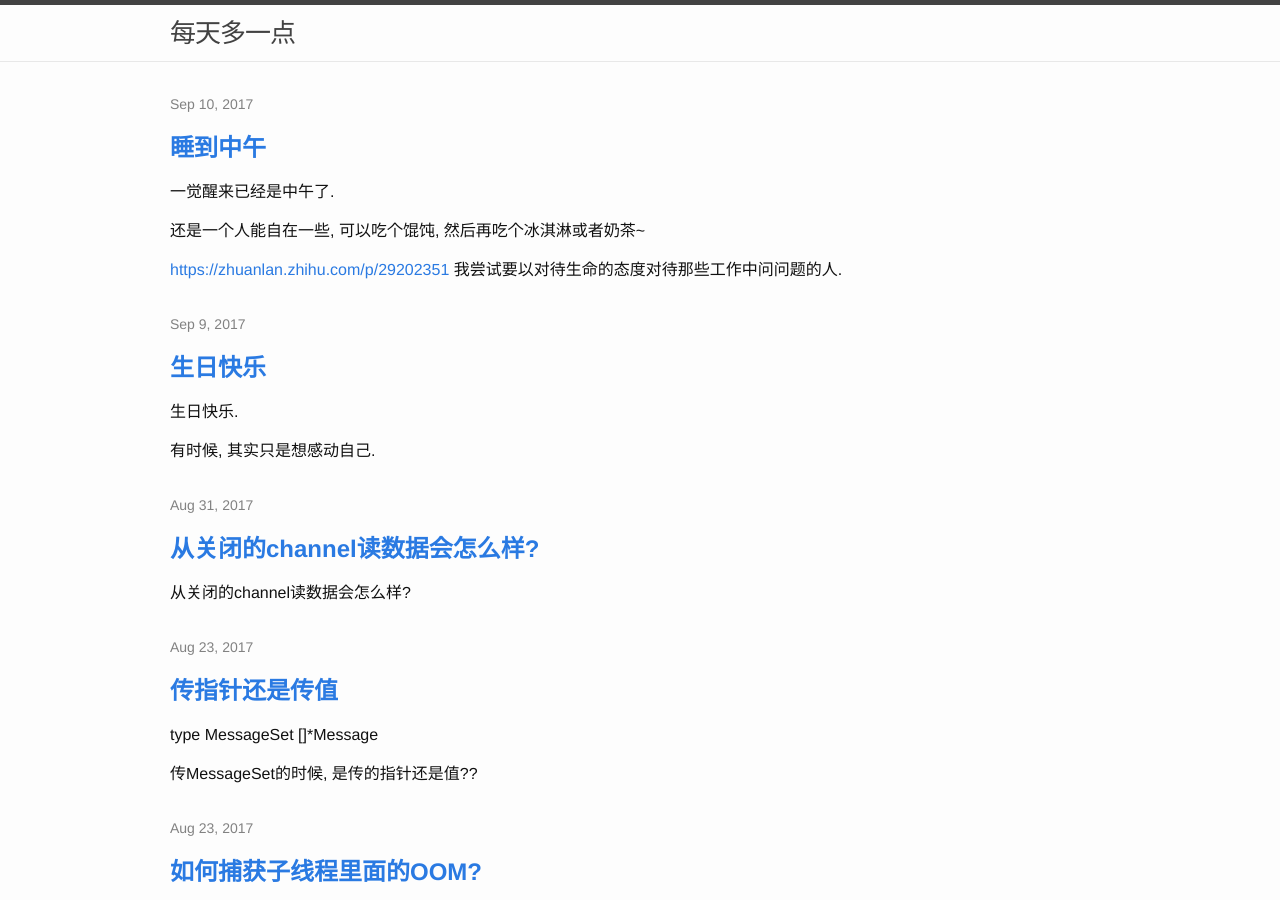
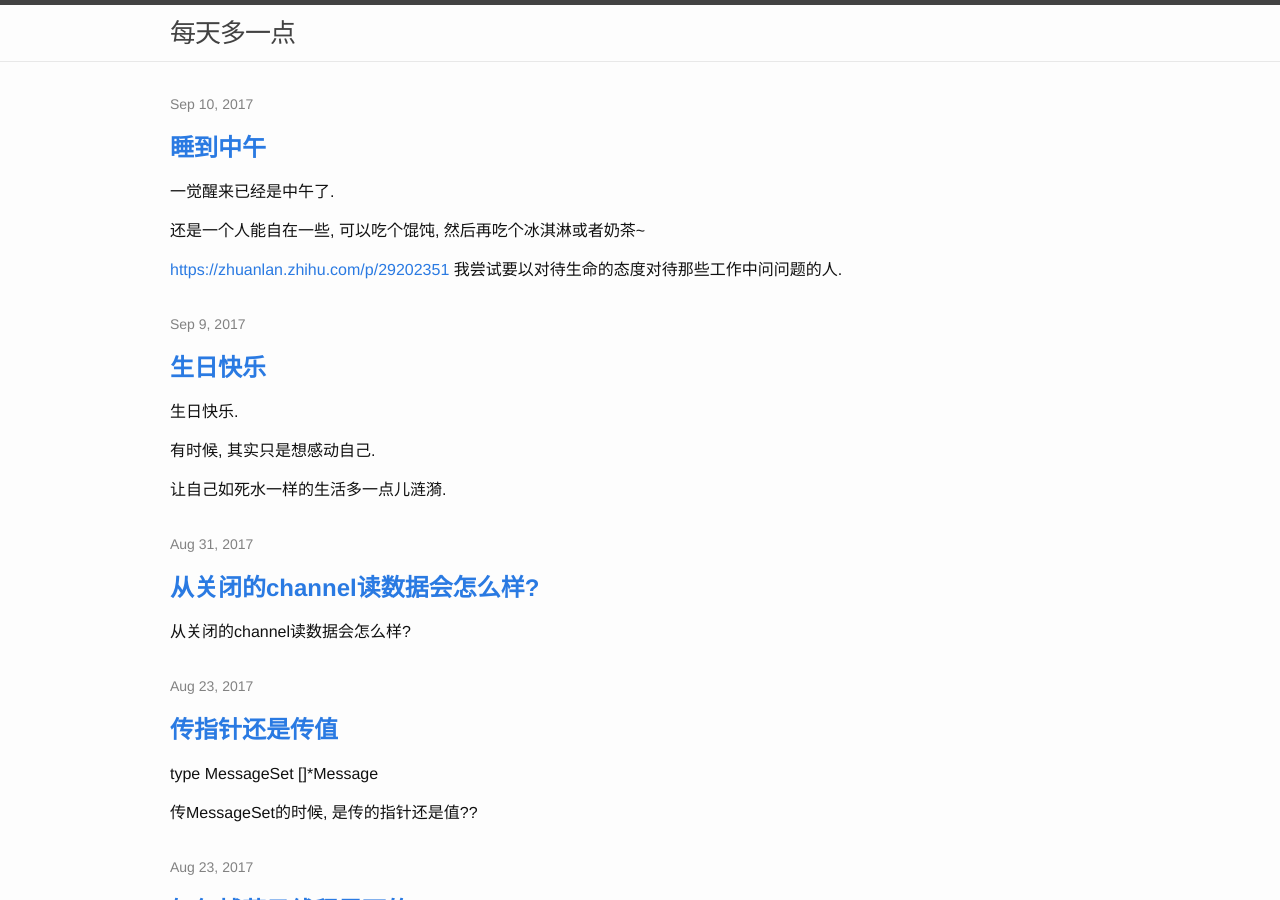
Before and after one commit to childe/gitcommit.today, a Jekyll site: the page built from index.html, in a window 1280 px wide and 900 px high. Built offline with Jekyll 4.4.1, drawn with Linux system fonts in a browser that asks for light colours; the list of posts is cut into pages by our own code.

Commit message:
modified:   2017-09-09-happy-birthday.md

```diff
--- a/_posts/2017-09-09-happy-birthday.md
+++ b/_posts/2017-09-09-happy-birthday.md
@@ -10,3 +10,5 @@ categories: life
 生日快乐.
 
 有时候, 其实只是想感动自己.
+
+让自己如死水一样的生活多一点儿涟漪.
```
